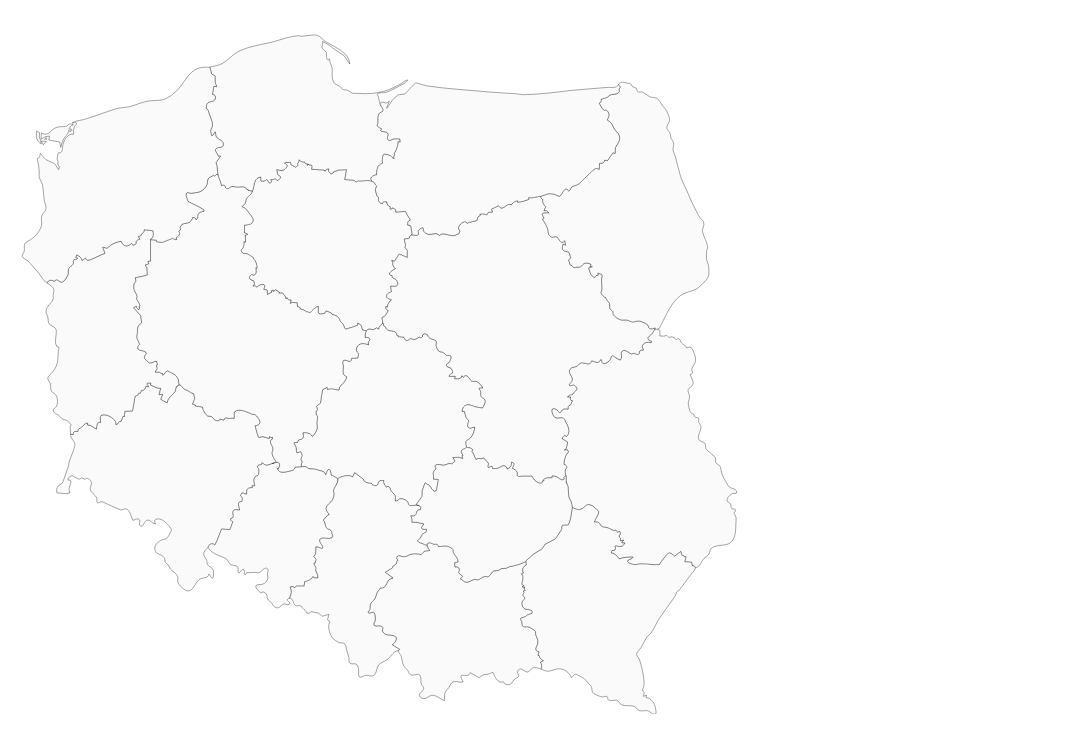
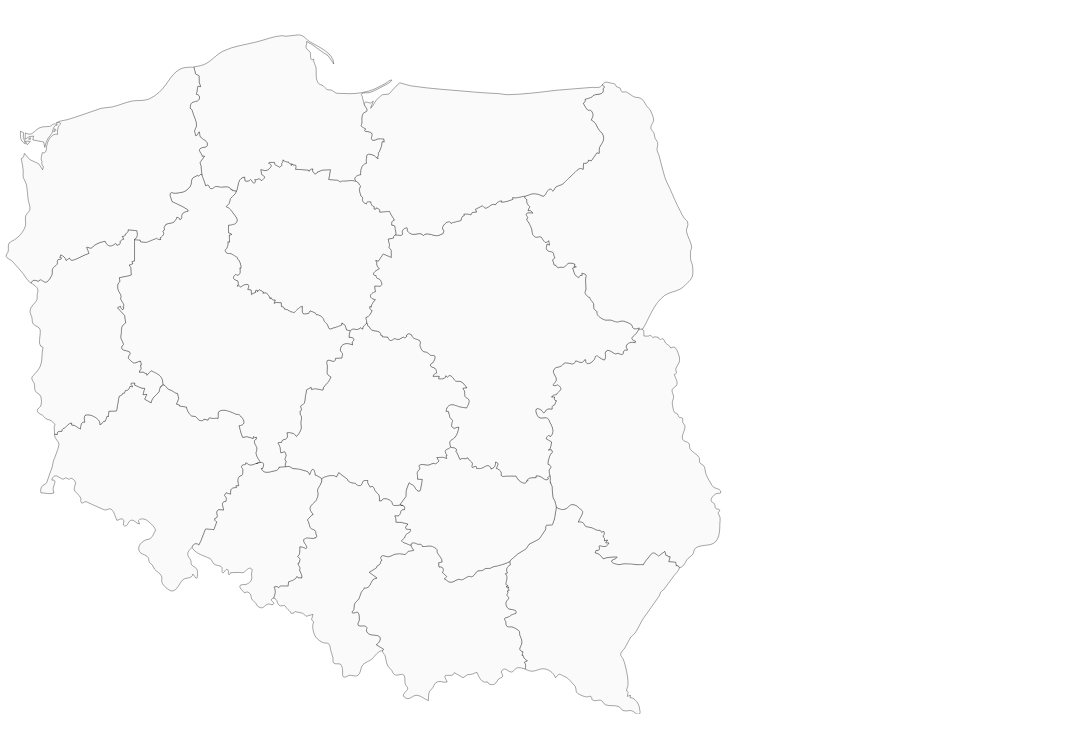
Before and after one commit to sandramad/polska, a plain HTML site: page index.html in a window 1280 px wide. Shown: the part 63-800 px from the top of the page, without its empty margins (0-1082 px from the left). Drawn offline with nearby package versions, Linux system fonts and the light colour scheme.

Commit message:
Kosmetyka
Signed-off-by: Sandra Madalińska-Piórkowska <sandra@netbiznes.com>

```diff
--- a/css/main.css
+++ b/css/main.css
@@ -14,7 +14,7 @@ h2 {
 
 #PolskaSVG {
     max-height: 85vh;
-    margin: 2vh;
+    margin: 2vh 0 0 0;
 }
 
 #pomorskie, #zPomorskie, #podlaskie, #wMazurskie, #kPomorskie, #mazowieckie, #wielkopolskie, #dSlaskie, #lodzkie,
```
